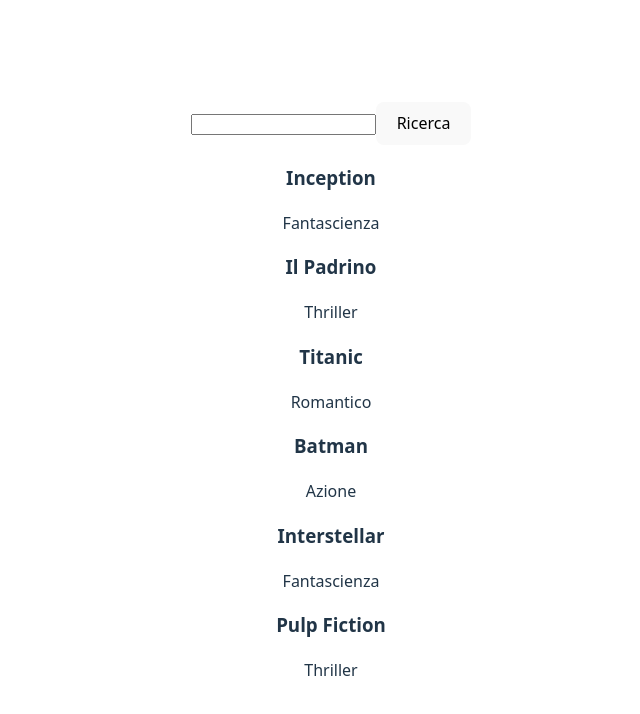
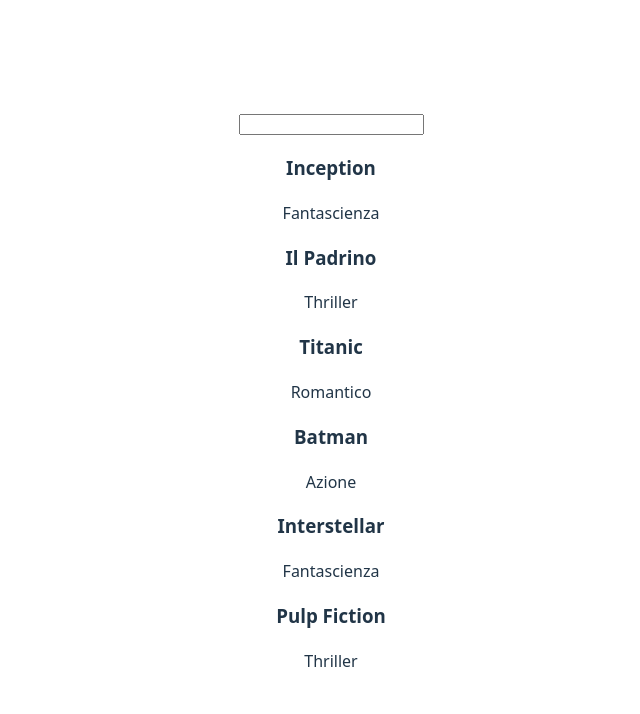
Before and after one commit to alemalagni/react-movie-filter, a React (Vite) app: page / in a window 1280 px wide. Shown: the top 714 px of the page, without its empty margins (309-949 px from the left). Built offline with nearby package versions, Linux system fonts and the light colour scheme.

Commit message:
feat(app): remove button

```diff
--- a/src/App.jsx
+++ b/src/App.jsx
@@ -37,7 +37,6 @@
           value={filter}
           onChange={e => setFilter(e.target.value)}
         />
-        <button>Ricerca</button>
       </form>
 
       <div>
```
